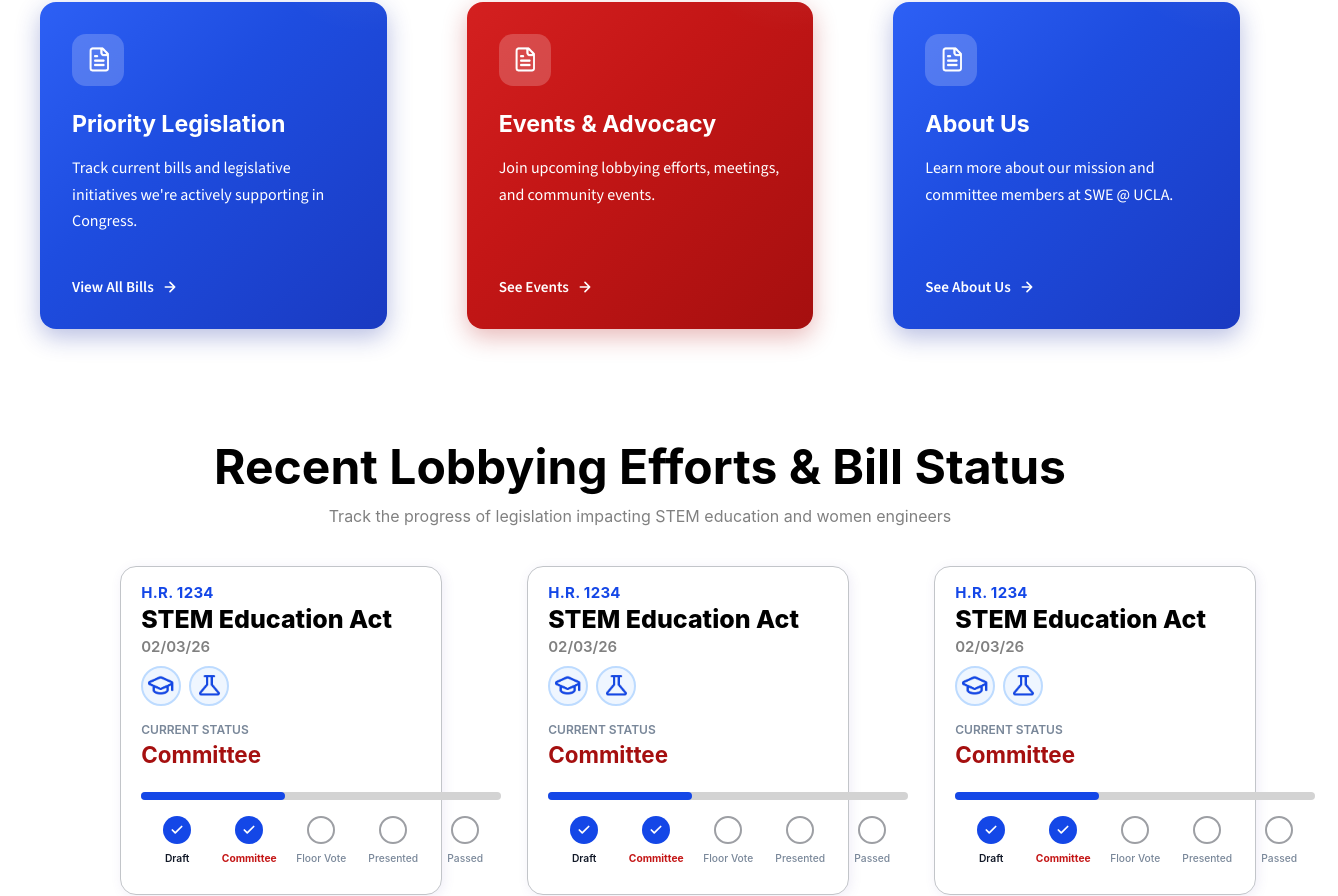
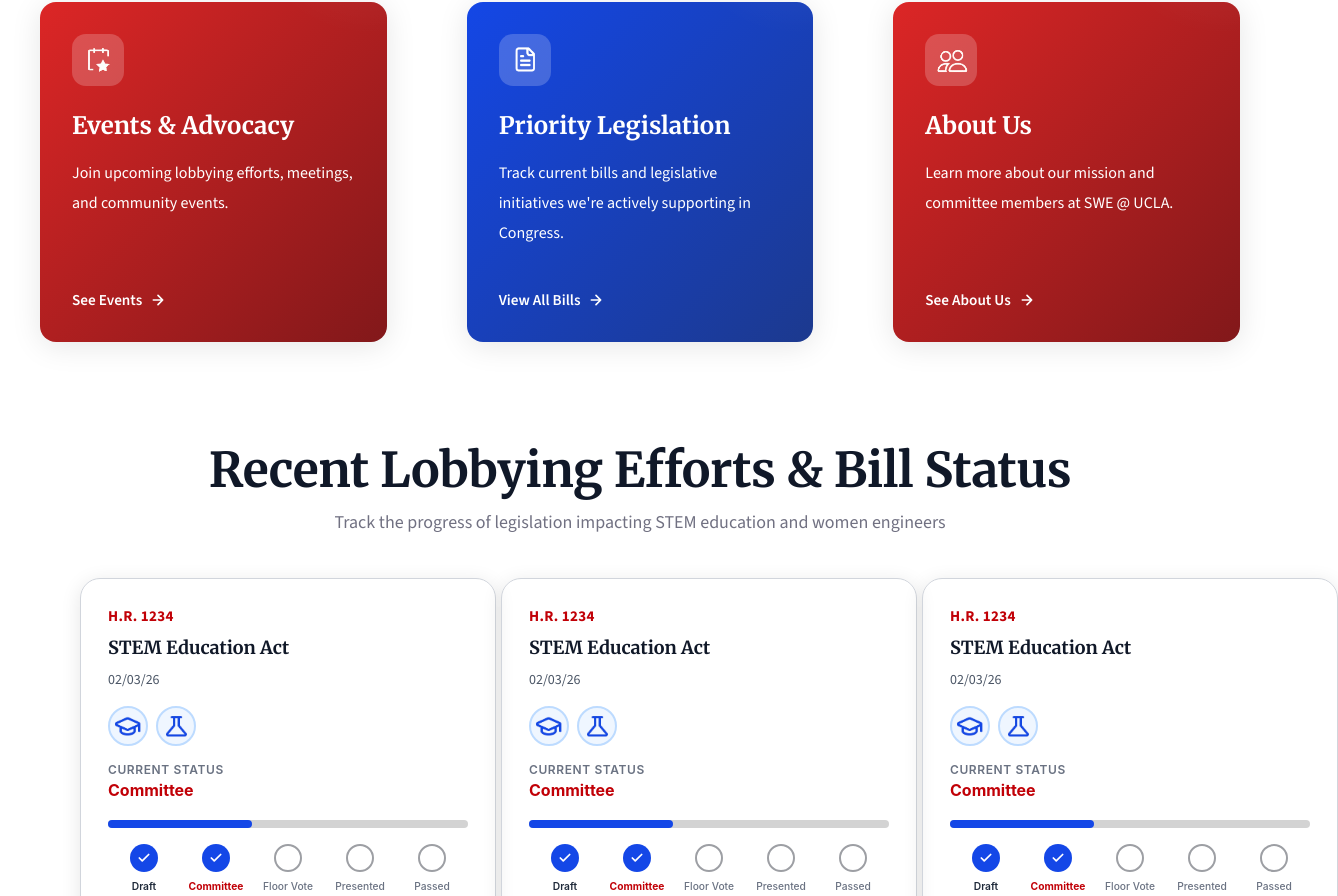
Before and after one commit to swe-ucla/lobbying-website, a React (Create React App) app: page / in a window 1280 px wide. Shown: the part 899-1795 px from the top of the page, 1338 px wide, since content can reach past the window. Built offline with nearby package versions, Linux system fonts and the light colour scheme.

Commit message:
Update css to reflect new styles

```diff
--- a/src/BillWidget.css
+++ b/src/BillWidget.css
@@ -1,13 +1,16 @@
+@import url('https://fonts.googleapis.com/css2?family=Source+Sans+3:wght@200;300;400;500;600;700&display=swap');
+@import url('https://fonts.googleapis.com/css2?family=Merriweather:wght@300;400;700;900&display=swap');
+
 .bill-widget {
-  background: #ffffff;
-  border-radius: 16px;
-  padding: 16px 20px 14px;
-  width: 80%;
-  box-shadow: 2px 2px 12px rgba(100, 80, 180, 0.1);
-  display: flex;
-  flex-direction: column;
-  gap: 12px;
-  border: 1px solid #c2c5c9;
+  width: 1227;
+  height: 403;
+  border-radius: 20px;
+  border-width: 1px;
+  gap: 10px;
+  opacity: 1;
+  padding: 27px;
+  border: 1px solid #D1D5DC;
+  box-shadow: 0px 4px 20px 0px rgba(0, 0, 0, 0.1);
 }
 
 /* Text */
@@ -21,23 +24,33 @@
 .bill-number {
   font-size: 15px;
   font-weight: 700;
-  color: #1447e7;
+  color: #C10007;
   letter-spacing: 0.02em;
+  font-family: 'Source Sans 3', sans-serif;
+  margin-bottom: 8px;
 }
 
 .bill-title {
-  font-size: 25px;
-  font-weight: 800;
-  color: #000000;
-  margin: 0;
-  line-height: 1.25;
+  font-family: "Merriweather", "serif";
+  font-weight: 700;
+  font-style: Bold;
+  font-size: 18px;
+  line-height: 24.75px;
+  letter-spacing: 0px;
+  color: #101828;
+  margin-bottom: 8px;
 }
 
+
 .bill-date {
-  font-size: 15px;
-  font-weight: 600;
-  color: gray;
-  margin-bottom: 10px;
+  font-family: 'Source Sans 3', sans-serif;
+  font-weight: 500;
+  font-style: Medium;
+  font-size: 14px;
+  line-height: 20px;
+  letter-spacing: 0px;
+  color: #4A5565;
+  margin-bottom: 16px;
 }
 
 /* Category Circles */
@@ -87,33 +100,53 @@
 }
 
 .bill-summary-title {
-  font-size: 1.1rem;
+  color: #101828;
+  margin: 0 0 12px 0;
+  font-family: 'Merriweather', serif;
   font-weight: 700;
-  color: #111;
-  margin: 0 0 12px 0;
+  font-style: Bold;
+  font-size: 18px;
+  line-height: 32px;
+  letter-spacing: -0.24px;
 }
 
 .bill-summary-text {
-  font-size: 0.95rem;
-  color: #333;
-  line-height: 1.65;
+  color: #000000;
   margin: 0 0 20px 0;
+  font-family: 'Source Sans 3', sans-serif;
+  font-weight: 400;
+  font-style: Regular;
+  font-size: 16px;
+  line-height: 30px;
+  letter-spacing: 0px;
 }
 
 .bill-details-link {
-  color: #c0392b;
-  font-size: 0.95rem;
-  font-weight: 500;
-  text-decoration: underline;
+  color: #C10007;
   display: inline-flex;
   align-items: center;
   gap: 6px;
+  font-family: 'Source Sans 3', sans-serif;
+  font-weight: 500;
+  font-style: Medium;
+  font-size: 16px;
+  line-height: 24px;
+  letter-spacing: 0px;
+  text-decoration: none;
+  text-decoration-style: solid;
+  text-decoration-thickness: 0%;
+  text-decoration-skip-ink: auto;
+
 }
 
 .bill-details-link:hover {
   opacity: 0.8;
 }
 
+.bill-details-link-text {
+  text-decoration: underline;
+}
+
 .bill-details-arrow {
   font-size: 1rem;
 }
--- a/src/BillWidget.js
+++ b/src/BillWidget.js
@@ -55,7 +55,8 @@ export default function BillWidget({
           <p className="bill-summary-text">{summary}</p>
           {details_url && (
             <a href={details_url} className="bill-details-link">
-              Read Full Details <span className="bill-details-arrow">→</span>
+              <span className="bill-details-link-text">Read Full Details</span>
+              <span className="bill-details-arrow">→</span>
             </a>
           )}
         </div>
--- a/src/Home.css
+++ b/src/Home.css
@@ -29,14 +29,27 @@
 }
 
 .bill_section_heading {
+    margin-bottom: 18px;
+    color: #101828;
+    font-family: 'Merriweather', serif;
+    font-weight: 700;
+    font-style: Bold;
     font-size: 48px;
-    font-weight: 700;
-    margin-bottom: 10px;
-    color: #000000;
+    line-height: 40px;
+    letter-spacing: -0.36px;
+    text-align: center;
+    vertical-align: middle;
 }
 
 .bill-section-text {
-    color: gray;
+    font-family: 'Source Sans 3', sans-serif;
+    font-weight: 400;
+    font-style: Regular;
+    font-size: 18px;
+    line-height: 29.25px;
+    letter-spacing: 0px;
+    text-align: center;
+    color: #717182;
     margin-bottom: 40px;
 }
 
@@ -66,7 +79,7 @@
   border-radius: 16px;
   padding: 12px;
   width: 180px;
-  background: linear-gradient(135deg, #1a3ac1 0%, #1e4de0 40%, #2d60f5 100%);
+  background: #E7000B;
   box-shadow: 0 8px 24px rgba(20, 40, 160, 0.3);
   color: white;
   border: none;
--- a/src/components/BillProgressBar.css
+++ b/src/components/BillProgressBar.css
@@ -4,20 +4,27 @@
 }
 
 .progress-label {
-  font-size: 0.75rem;
+  font-family: Source Sans 3;
   font-weight: 600;
-  color: #798799;
+  font-style: SemiBold;
+  font-size: 12px;
+  line-height: 16px;
+  letter-spacing: 0.6px;
   text-transform: uppercase;
-  margin-bottom: 4px;
+  color: #6A7282;
   text-align: left;
 }
 
 .progress-current {
-  font-size: 1.4rem;
+  font-family: Source Sans 3;
   font-weight: 700;
-  color: #a50f0f;
-  margin-bottom: 24px;
+  font-style: Bold;
+  font-size: 16px;
+  line-height: 24px;
+  letter-spacing: 0px;
+  color: #C10007;
   text-align: left;
+  margin-bottom: 18px;
 }
 
 .progress-track {
@@ -75,15 +82,18 @@
 }
 
 .progress-step-label.active-step {
-  color: #c41616;
+  color: #C10007;
   font-weight: 700;
+  font-family: Source Sans 3;
 }
 
 .progress-step-label.done-step {
-  color: #111827;
+  color: #1E2939;
   font-weight: 600;
+  font-family: Source Sans 3;
 }
 
 .progress-step-label.future-step {
-  color: #798799;
+  color: #6A7282;
+  font-family: Source Sans 3;
 }
--- a/src/components/HomeButtons.css
+++ b/src/components/HomeButtons.css
@@ -1,4 +1,5 @@
 @import url('https://fonts.googleapis.com/css2?family=Libre+Baskerville:wght@400;700&family=Source+Sans+3:wght@300;400;600&display=swap');
+@import url('https://fonts.googleapis.com/css2?family=Merriweather:wght@300;400;700;900&display=swap');
 
 * {
   box-sizing: border-box;
@@ -38,13 +39,14 @@
 }
 
 .button--blue {
-  background: linear-gradient(135deg, #2d60f5 0%, #1e4de0 40%, #1a3ac1 100%);
-  box-shadow: 0 8px 24px rgba(20, 40, 160, 0.3);
+  background: linear-gradient(135deg, #1447E6 0%, #1C398E 100%);
+  box-shadow: 0px 4px 30px 0px #0000001A;
 }
 
 .button--red {
-  background: linear-gradient(135deg, #d42020 0%, #c41616 40%, #a50f0f 100%);
-  box-shadow: 0 8px 24px rgba(180, 20, 20, 0.3);
+  background: linear-gradient(135deg, #DC2626 0%, #82181A 100%);
+  box-shadow: 0px 4px 30px 0px #0000001A;
+
 }
 
 .button--blue:hover {
@@ -86,22 +88,30 @@
 }
 
 .button-title {
-  font-size: 1.45rem;
-  font-weight: 700;
   color: #ffffff;
   line-height: 1.25;
   margin-top: 8px;
   text-align: left;
+  font-family: 'Merriweather', serif;
+  font-weight: 700;
+  font-style: Bold;
+  font-size: 24px;
+  line-height: 32px;
+  letter-spacing: 0px;
 }
 
 .button-desc {
-  font-family: 'Source Sans 3', sans-serif;
-  font-size: 1rem;
-  font-weight: 500;
   color: #ffffff;
   line-height: 1.65;
   flex: 1;
   text-align: left;
+  font-family: 'Source Sans 3', sans-serif;
+  font-weight: 400;
+  font-style: Regular;
+  font-size: 16px;
+  line-height: 30px;
+  letter-spacing: 0px;
+
 }
 
 .button-link {
--- a/src/components/HomeButtons.js
+++ b/src/components/HomeButtons.js
@@ -3,19 +3,21 @@ import "./HomeButtons.css";
 const home_buttons = [
   {
     id: 1,
+    title: "Events & Advocacy",
+    description: "Join upcoming lobbying efforts, meetings, and community events.",
+    link_name: "See Events",
+    link: "/events",
+    bg: "red",
+    icon: "/assets/events_advocacy_icon.png",
+  },
+  {
+    id: 2,
     title: "Priority Legislation",
     description: "Track current bills and legislative initiatives we're actively supporting in Congress.",
     link_name: "View All Bills",
     link: "/bill_gallery",
     bg: "blue",
-  },
-  {
-    id: 2,
-    title: "Events & Advocacy",
-    description: "Join upcoming lobbying efforts, meetings, and community events.",
-    link_name: "See Events",
-    link: "/events",
-    bg: "red",
+    icon: "/assets/document_icon.png",
   },
   {
     id: 3,
@@ -23,7 +25,8 @@ const home_buttons = [
     description: "Learn more about our mission and committee members at SWE @ UCLA.",
     link_name: "See About Us",
     link: "/about",
-    bg: "blue",
+    bg: "red",
+    icon: "/assets/about_us_icon.png",
   },
 ];
 
@@ -41,7 +44,7 @@ function HomeButtons() {
             <div key={home_button.id} className={`button button--${home_button.bg}`}>
                 <div className="button-shine" />
                 <div className="icon-wrap">
-                    <img src="/assets/document_icon.png" className="document-icon-img"/>
+                    <img src={home_button.icon} className="document-icon-img"/>
                 </div>
                 <h2 className="button-title">{home_button.title}</h2>
                 <p className="button-desc">{home_button.description}</p>
```
Also changed, not shown: public/assets/about_us_icon.png (added), public/assets/events_advocacy_icon.png (added).
